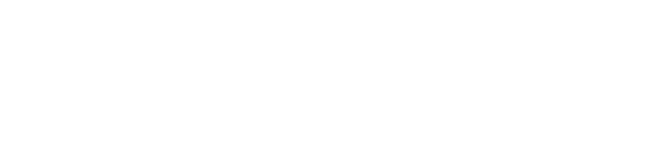
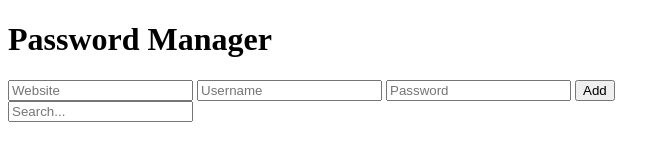
Before and after one commit to SAPNathasha/Password-Manager-Web-App, a plain HTML site: page index.html in a window 1280 px wide. Shown: the whole page, without its empty margins (0-670 px from the left). Drawn offline with Linux system fonts and the light colour scheme.

Commit message:
Add HTML form and search bar

```diff
--- a/index.html
+++ b/index.html
@@ -7,6 +7,17 @@
     <link rel="stylesheet" href="style.css">
 </head>
 <body>
+    <div class="container">
+        <h1>Password Manager</h1>
+        <form id="credential-form">
+          <input type="text" id="site" placeholder="Website" required />
+          <input type="text" id="username" placeholder="Username" required />
+          <input type="password" id="password" placeholder="Password" required />
+          <button type="submit">Add</button>
+        </form>
+        <input type="text" id="search" placeholder="Search..." />
+        <ul id="credential-list"></ul>
+      </div>
 
     <script src="script.js"></script>
 </body>
```
